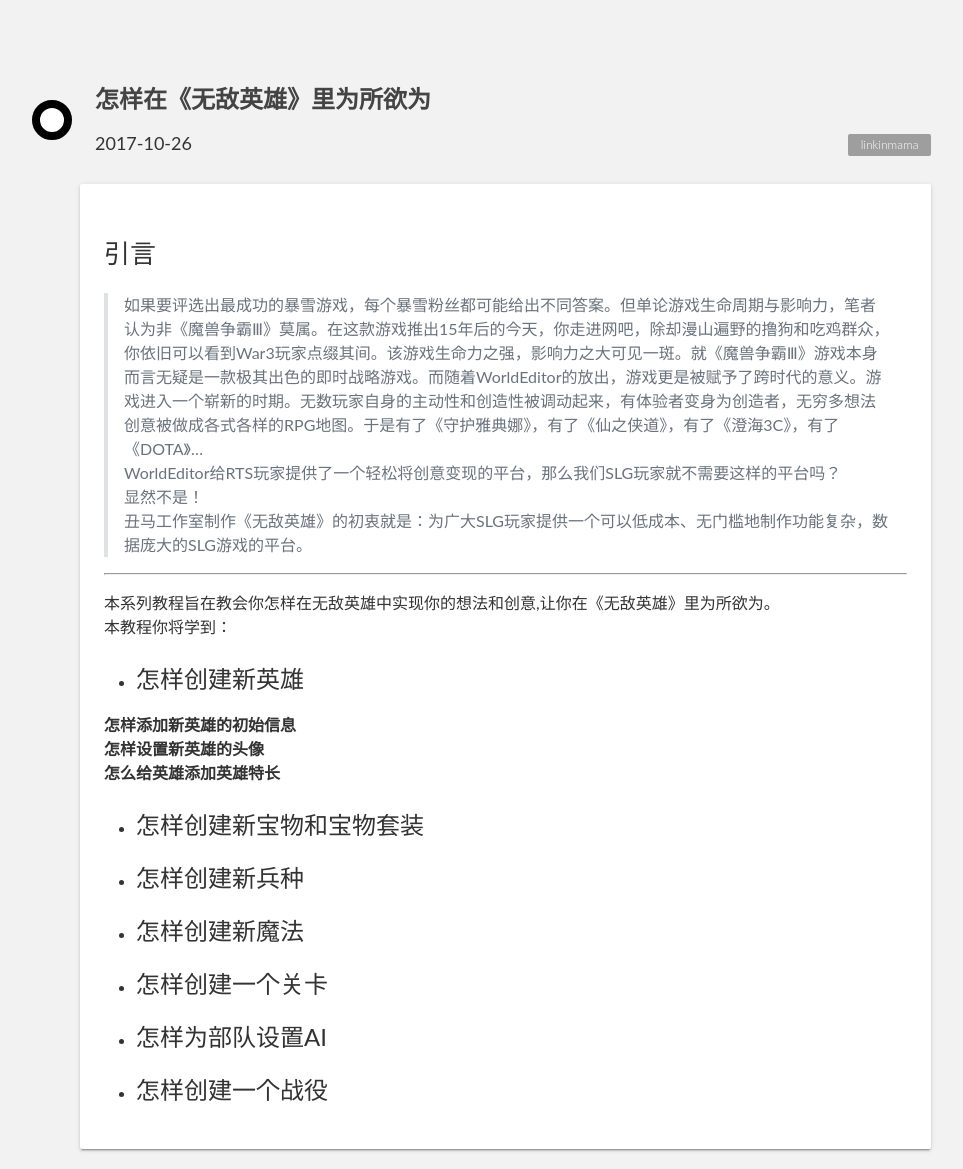
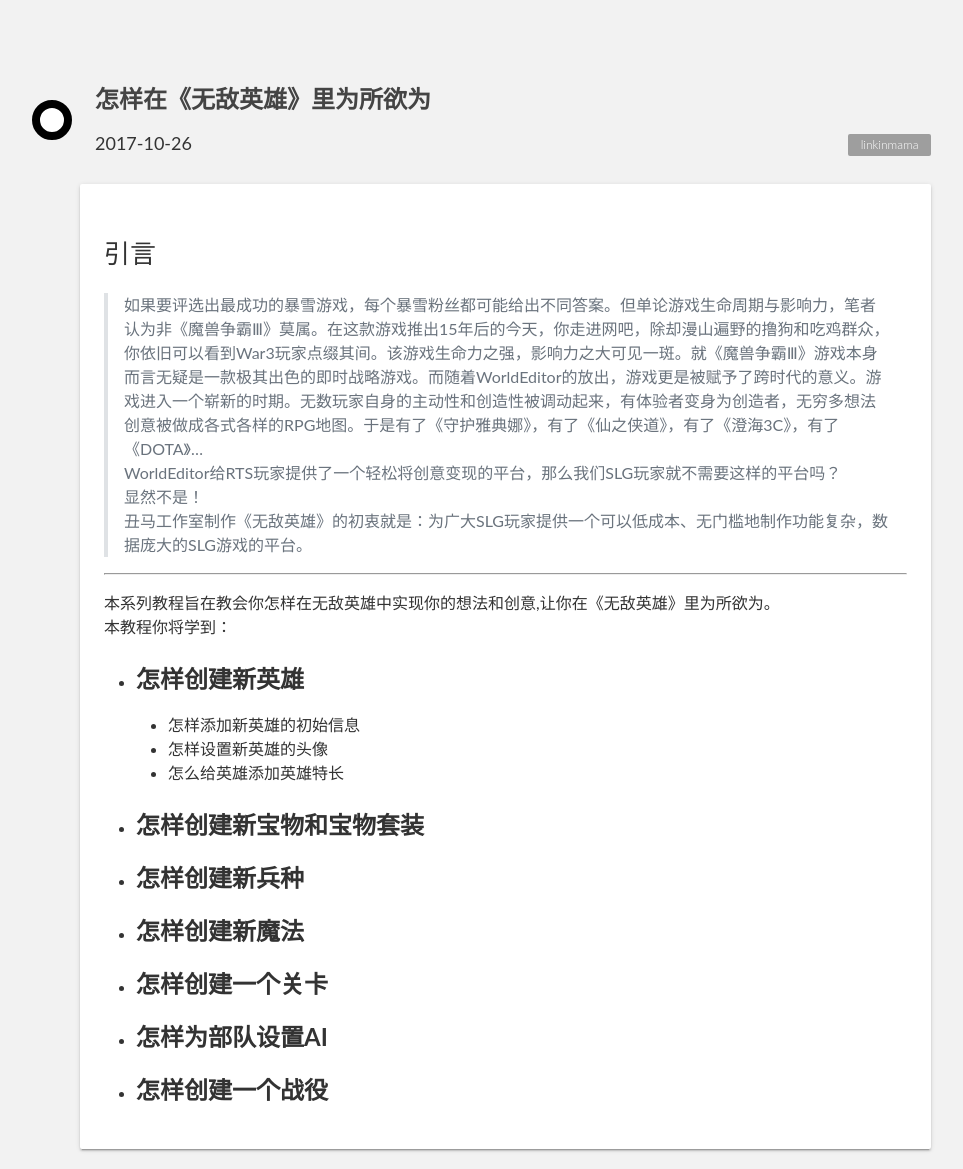
Before and after one commit to unicorn25/unicorn25.github.io, a Jekyll site: the page built from _steps/How_to_customize_in_the_game.md, in a window 1280 px wide. Shown: the whole page, without its empty margins (157-1120 px from the left). Built offline with Jekyll 4.4.1, drawn with Linux system fonts in a browser that asks for light colours.

Commit message:
*调整布局

```diff
--- a/_steps/How_to_customize_in_the_game.md
+++ b/_steps/How_to_customize_in_the_game.md
@@ -15,15 +15,15 @@
 ----
 本系列教程旨在教会你怎样在无敌英雄中实现你的想法和创意,让你在《无敌英雄》里为所欲为。
 本教程你将学到：
-* ## 怎样创建新英雄
+* ## **怎样创建新英雄**
 
-**怎样添加新英雄的初始信息**
-**怎样设置新英雄的头像**
-**怎么给英雄添加英雄特长**
+   * 怎样添加新英雄的初始信息
+   * 怎样设置新英雄的头像
+   * 怎么给英雄添加英雄特长
 
-* ## 怎样创建新宝物和宝物套装
-* ## 怎样创建新兵种
-* ## 怎样创建新魔法
-* ## 怎样创建一个关卡
-* ## 怎样为部队设置AI
-* ## 怎样创建一个战役
+* ## **怎样创建新宝物和宝物套装**
+* ## **怎样创建新兵种**
+* ## **怎样创建新魔法**
+* ## **怎样创建一个关卡**
+* ## **怎样为部队设置AI**
+* ## **怎样创建一个战役**
```
